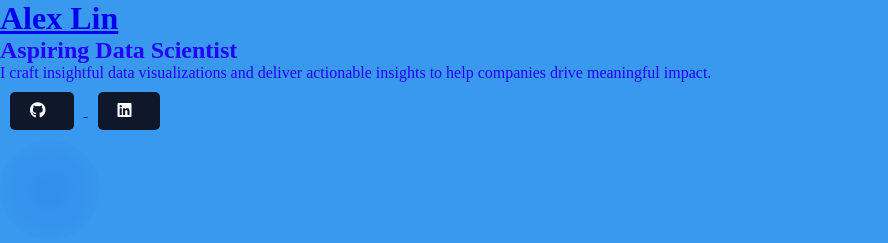
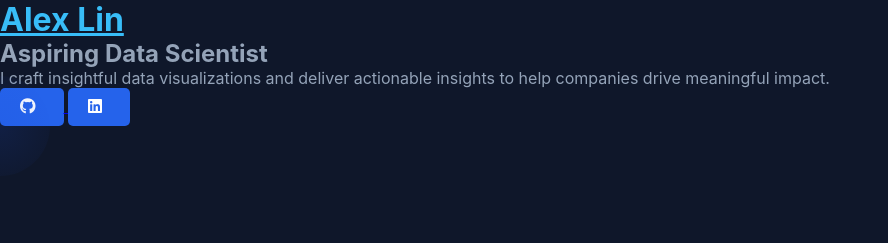
Before and after one commit to linsaneinthemembrane/linsaneinthemembrane.github.io, a plain HTML site: page index.html in a window 1280 px wide. Shown: the whole page, without its empty margins (0-888 px from the left). Drawn offline with Linux system fonts and the light colour scheme.

Commit message:
cursor update

```diff
--- a/style.css
+++ b/style.css
@@ -6,19 +6,18 @@
   }
 
   body {
-    background-color: #007debc7; /* Background color */
-    font-family: var(--font-inter), ui-sans-serif, system-ui, -apple-system, BlinkMacSystemFont, "Segoe UI", Roboto, "Helvetica Neue", Arial, "Noto Sans", sans-serif, "Apple Color Emoji", "Segoe UI Emoji", "Segoe UI Symbol", "Noto Color Emoji";
+    background-color: #0f172a; /* Dark background */
+    font-family: 'Inter', sans-serif;
   }
 
   /* Button styles */
   .contact-btn {
     padding: 10px 20px;
     font-size: 16px;
-    background-color: #0f172a; /* Button color */
+    background-color: #2563eb; /* Blue button color */
     color: white;
     border: none;
     border-radius: 5px;
-    margin: 10px;
   }
 
   .contact-btn i {
@@ -27,7 +26,7 @@
 
   /* Text styles */
   h1, h2, p {
-    color: #2600ff; /* Text color */
+    color: #94a3b8; /* Light slate color for text */
   }
 
   /* Custom cursor styling */
@@ -36,11 +35,21 @@
     width: 100px;
     height: 100px;
     border-radius: 50%;
-    background: radial-gradient(circle at center, rgba(29,78,216,0.15), transparent);
-    pointer-events: none; /* Ensures it doesn't block interactions */
+
+     /* Radial gradient effect with blue accent */
+     background: radial-gradient(circle at center, rgba(29,78,216,0.15), transparent);
+
+     pointer-events: none; /* Ensures it doesn't block interactions */
+     transform: translate(-50%, -50%);
+     transition: transform .15s ease-out; /* Smooth movement */
+     z-index:9999; /* Ensure it's on top of other elements */
   }
 
-  /* Smooth transition for cursor movement */
   body {
       cursor: none; /* Hide default cursor */
   }
+
+  /* Link hover effect (optional) */
+  a:hover {
+      color: #38bdf8; /* Teal hover effect for links */
+  }
```
